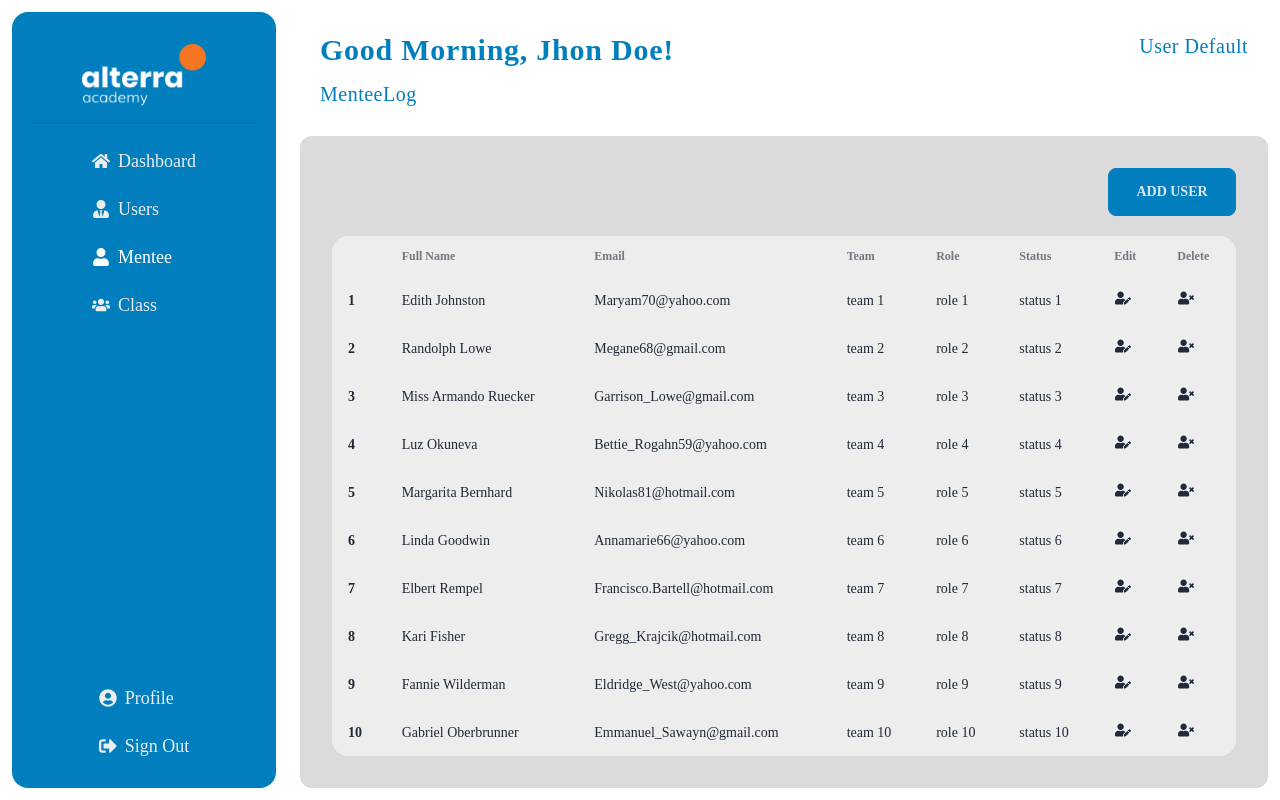
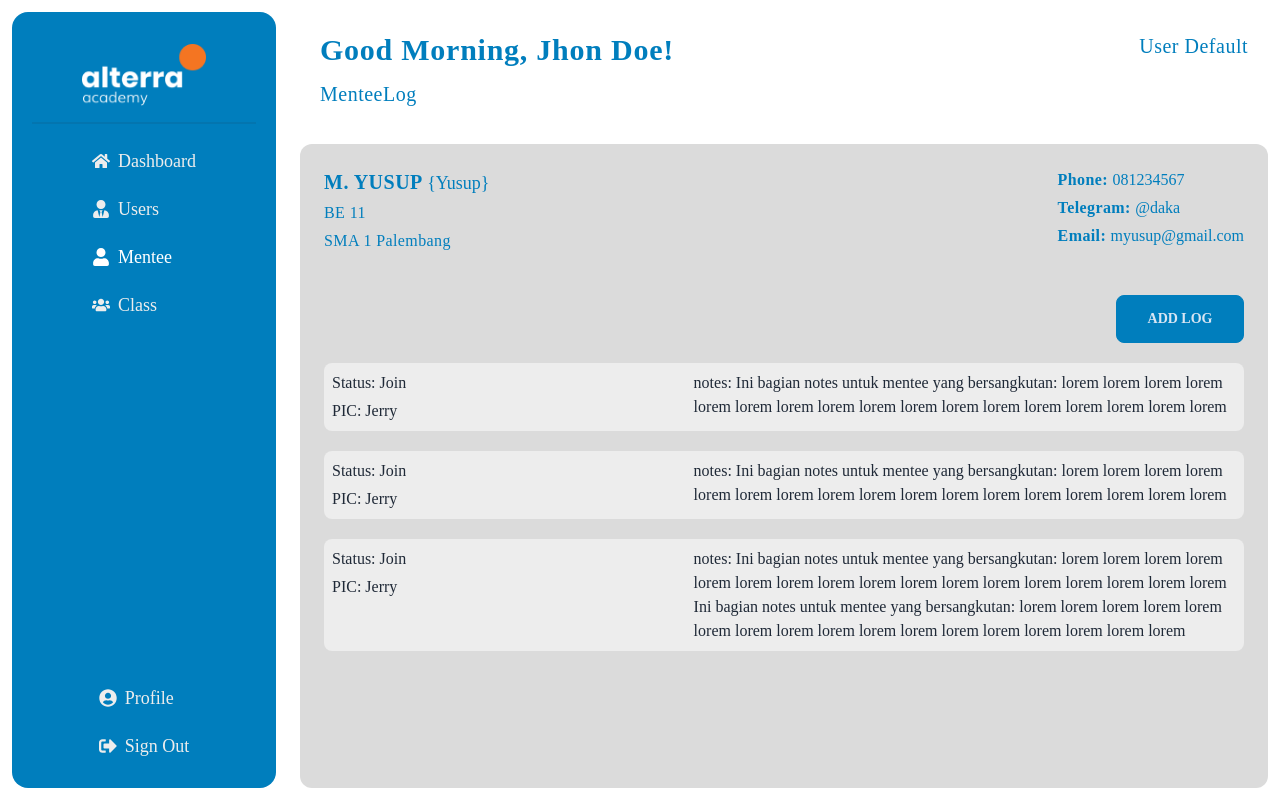
Before and after one commit to Alta-Immersive-Group3/immersive-dashboard-web, a React (Vite) app: page /mentee/1/log in a window 1280 px wide. Built offline with nearby package versions, Linux system fonts and the light colour scheme.

Commit message:
style: slicing menteelog + add log

```diff
--- /dev/null
+++ b/src/json/dummyLog.json
@@ -0,0 +1,45 @@
+{
+  "message": "Success get specific mentee",
+  "data": {
+    "id": 1,
+    "class": "BE 11",
+    "full_name": "M. Yusup",
+    "nick_name": "Yusup",
+    "email": "myusup@gmail.com",
+    "phone": "081234567",
+    "current_address": "jl rumah saya, palembang",
+    "home_address": "jl rumah saya, palembang",
+    "telegram": "@daka",
+    "gender": "L",
+    "education_type": "non-informatics",
+    "major": "akuntansi",
+    "graduate": "2022",
+    "institution": "SMA 1 Palembang",
+    "emergency_name": "bapak ku",
+    "emergency_phone": "08123457",
+    "emergency_status": "orang tua",
+    "feedback": [
+      {
+        "id": 1,
+        "notes": "Ini bagian notes untuk mentee yang bersangkutan: lorem lorem lorem lorem lorem lorem lorem lorem lorem lorem lorem lorem lorem lorem lorem lorem lorem ",
+        "users": "Jerry",
+        "status": "Join",
+        "proof": "https://images.app.goo.gl/t5b981L6oUTU3fE18"
+      },
+      {
+        "id": 1,
+        "notes": "Ini bagian notes untuk mentee yang bersangkutan: lorem lorem lorem lorem lorem lorem lorem lorem lorem lorem lorem lorem lorem lorem lorem lorem lorem ",
+        "users": "Jerry",
+        "status": "Join",
+        "proof": "https://images.app.goo.gl/t5b981L6oUTU3fE18"
+      },
+      {
+        "id": 1,
+        "notes": "Ini bagian notes untuk mentee yang bersangkutan: lorem lorem lorem lorem lorem lorem lorem lorem lorem lorem lorem lorem lorem lorem lorem lorem lorem Ini bagian notes untuk mentee yang bersangkutan: lorem lorem lorem lorem lorem lorem lorem lorem lorem lorem lorem lorem lorem lorem lorem lorem lorem ",
+        "users": "Jerry",
+        "status": "Join",
+        "proof": "https://images.app.goo.gl/t5b981L6oUTU3fE18"
+      }
+    ]
+  }
+}
--- a/src/pages/MenteeLog.tsx
+++ b/src/pages/MenteeLog.tsx
@@ -1,7 +1,7 @@
 import React, { useEffect, useState } from 'react';
 import { Layout, Section } from '../components/Layout';
-import { Input, Select } from '../components/Input';
-import dummy from '../json/dummyUser.json';
+import { Input, Select, TextArea } from '../components/Input';
+import dummy from '../json/dummyLog.json';
 import { Modals } from '../components/Modals';
 import {
   FaUserAltSlash,
@@ -50,106 +50,24 @@ const MenteeLog = () => {
       <Modals id="modal-add">
         <div className="flex flex-col gap-5 items-center">
           <p className="text-secondary font-medium tracking-wide text-2xl mb-3">
-            Add User
+            Add Log
           </p>
-          <Input
-            id="full_name"
-            name="full_name"
-            label="Full Name"
-            type="text"
+          <Select
+            id="status"
+            name="status"
+            label="status"
+            options={['Academic', 'Placement', 'People Skill']}
           />
-          <Input
-            id="email"
-            name="email"
-            label="Email"
-            type="email"
-          />
-          <Input
-            id="password"
-            name="password"
-            label="Password"
-            type="password"
-          />
-          <Select
-            id="role"
-            name="role"
-            label="Role"
-            options={['Default', 'Admin']}
-          />
-          <Select
-            id="team"
-            name="team"
-            label="Team"
-            options={['Academic', 'Placement', 'People Skill']}
+          <TextArea
+            id="notes"
+            name="notes"
+            label="notes"
           />
 
           <div className="w-full flex justify-end gap-3">
             <div className="modal-action mt-0 ">
               <label
                 htmlFor="modal-add"
-                className="btn btn-ghost"
-              >
-                Close
-              </label>
-            </div>
-            <button className="btn btn-secondary w-32">Submit</button>
-          </div>
-        </div>
-      </Modals>
-      <Modals id="modal-edit">
-        <div className="flex flex-col gap-5 items-center">
-          <p className="text-secondary font-medium tracking-wide text-2xl mb-3">
-            Edit User
-          </p>
-          <Input
-            id="full_name"
-            name="full_name"
-            label="Full Name"
-            value={objModal?.full_name}
-            type="text"
-          />
-          <Input
-            id="email"
-            name="email"
-            label="Email"
-            type="email"
-            value={objModal?.email}
-          />
-          <Select
-            id="role"
-            name="role"
-            label="Role"
-            options={['Default', 'Admin']}
-          />
-          <Select
-            id="team"
-            name="team"
-            label="Team"
-            options={['Academic', 'Placement', 'People Skill']}
-          />
-          <Select
-            id="status"
-            name="status"
-            label="Status"
-            options={['Active']}
-          />
-          <Input
-            id="password"
-            name="password"
-            label="Password"
-            type="password"
-          />
-          <Input
-            id="retype password"
-            name="retype password"
-            label="Retype Password"
-            type="password"
-          />
-
-          <div className="w-full flex justify-end gap-3">
-            <div className="modal-action mt-0 ">
-              <label
-                htmlFor="modal-edit"
                 className="btn btn-ghost"
               >
                 Close
@@ -177,58 +95,78 @@ const MenteeLog = () => {
           <p className="text-secondary tracking-wide text-xl">User Default</p>
         </div>
 
-        <div className="w-full min-h-[83%] bg-base-300 rounded-xl flex flex-col gap-5 p-8 items-center">
+        <div className="w-full min-h-[83%] bg-base-300 rounded-xl flex flex-col gap-5 p-6 ">
+          <div className="w-full h-[18%]  flex justify-between">
+            <div className="flex flex-col gap-1">
+              <p className="text-secondary uppercase tracking-wide font-semibold text-xl">
+                {dummy.data.full_name}{' '}
+                <span className="tracking-normal capitalize font-normal text-lg">
+                  {'{'}
+                  {dummy.data.nick_name}
+                  {'}'}
+                </span>
+              </p>
+              <p className="text-secondary tracking-wide text-base">
+                {dummy.data.class}
+              </p>
+              <p className="text-secondary tracking-wide text-base">
+                {dummy.data.institution}
+              </p>
+            </div>
+            <div className="flex flex-col gap-1">
+              <p className="text-secondary tracking-wide font-semibold text-base">
+                Phone:{' '}
+                <span className="tracking-normal font-normal text-base">
+                  {dummy.data.phone}
+                </span>
+              </p>
+              <p className="text-secondary tracking-wide font-semibold text-base">
+                Telegram:{' '}
+                <span className="tracking-normal font-normal text-base">
+                  {dummy.data.telegram}
+                </span>
+              </p>
+              <p className="text-secondary tracking-wide font-semibold text-base">
+                Email:{' '}
+                <span className="tracking-normal font-normal text-base">
+                  {dummy.data.email}
+                </span>
+              </p>
+            </div>
+          </div>
+
           <div className="w-full flex justify-end">
             <label
               htmlFor="modal-add"
               className="btn btn-secondary w-32"
             >
-              Add User
+              Add Log
             </label>
           </div>
-          <div className="overflow-x-auto w-full">
-            <table className="table bg-base-200">
-              <thead>
-                <tr>
-                  <th></th>
-                  <th>Full Name</th>
-                  <th>Email</th>
-                  <th>Team</th>
-                  <th>Role</th>
-                  <th>Status</th>
-                  <th>Edit</th>
-                  <th>Delete</th>
-                </tr>
-              </thead>
-              <tbody>
-                {dummy.map((prop, idx) => {
-                  return (
-                    <tr>
-                      <th>{idx + 1}</th>
-                      <td>{prop.full_name}</td>
-                      <td>{prop.email}</td>
-                      <td>{prop.team}</td>
-                      <td>{prop.role}</td>
-                      <td>{prop.status}</td>
-                      <td>
-                        <label
-                          onClick={() => handleEdit(prop)}
-                          className="btn p-0 min-h-0 h-0 p text-base"
-                          htmlFor="modal-edit"
-                        >
-                          <FaUserEdit />
-                        </label>
-                      </td>
-                      <td>
-                        <button className="btn p-0 min-h-0 h-0 p text-base">
-                          <FaUserTimes />
-                        </button>
-                      </td>
-                    </tr>
-                  );
-                })}
-              </tbody>
-            </table>
+
+          <div className="w-full rounded-xl grid grid-cols-1 gap-5">
+            {dummy.data.feedback.map((item) => {
+              return (
+                <div className="w-full bg-base-200 p-2 rounded-lg">
+                  <div className="flex justify-between">
+                    <div className="flex flex-col gap-1 text-neutral">
+                      <p className=" ">
+                        Status:{' '}
+                        <span className="font-medium">{item.status}</span>
+                      </p>
+                      <p>
+                        PIC: <span className="font-medium">{item.users}</span>
+                      </p>
+                    </div>
+                    <div className="w-[60%]">
+                      {' '}
+                      <span className="font-medium">notes: </span>
+                      {item.notes}
+                    </div>
+                  </div>
+                </div>
+              );
+            })}
           </div>
         </div>
       </Section>
```
Also changed, not shown: src/utils/type.ts (+7 -0 lines).
